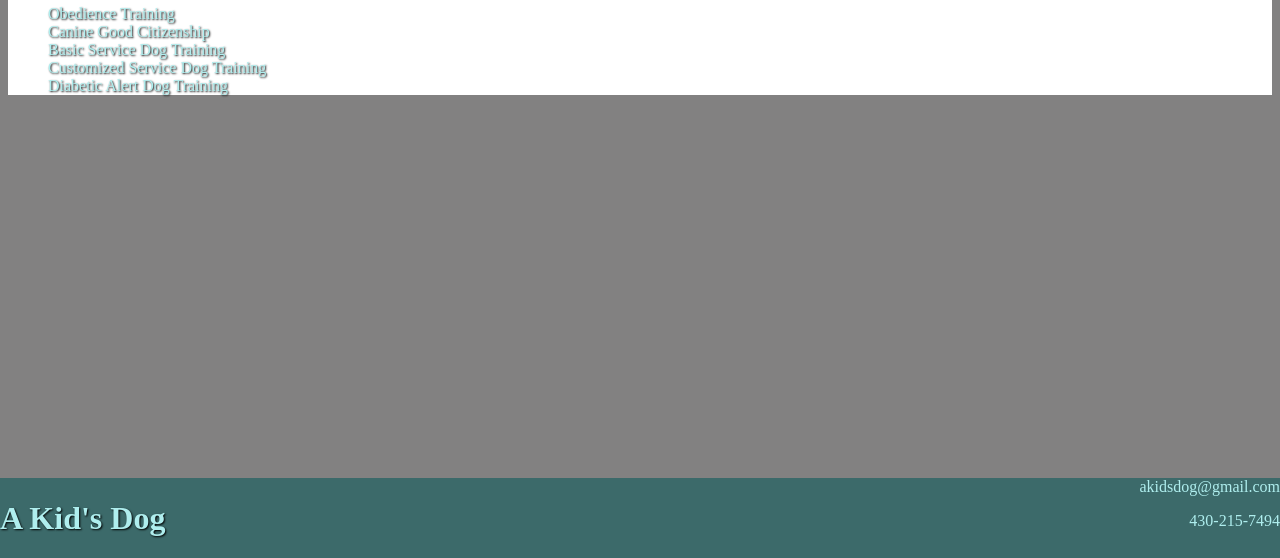
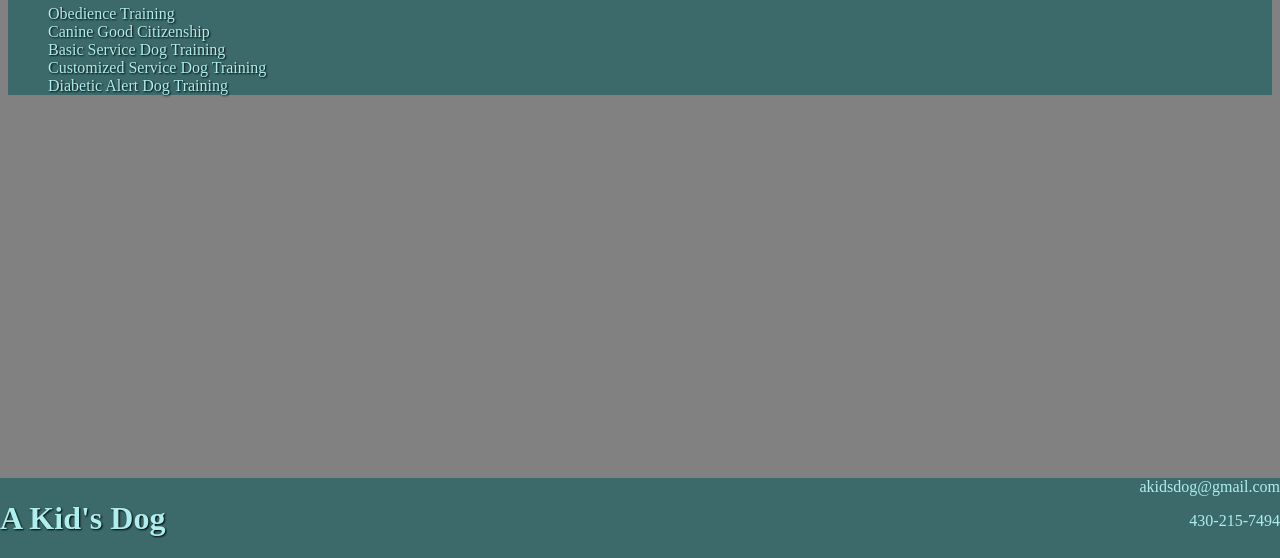
Before and after one commit to mirial83/AKidsDogTraining-SabrinaHarwell, a plain HTML site: page training.html in a window 1280 px wide. Shown: the part 242-800 px from the top of the page. Drawn offline with Linux system fonts and the light colour scheme.

Commit message:
updated training nav page background

```diff
--- a/assets/css/styles.css
+++ b/assets/css/styles.css
@@ -59,6 +59,7 @@ h2 {
 }
 .training-nav {
     display: block;
+    background-color: #3c6a6a;
 }
 .training-nav li {
     list-style-type: none;
```
